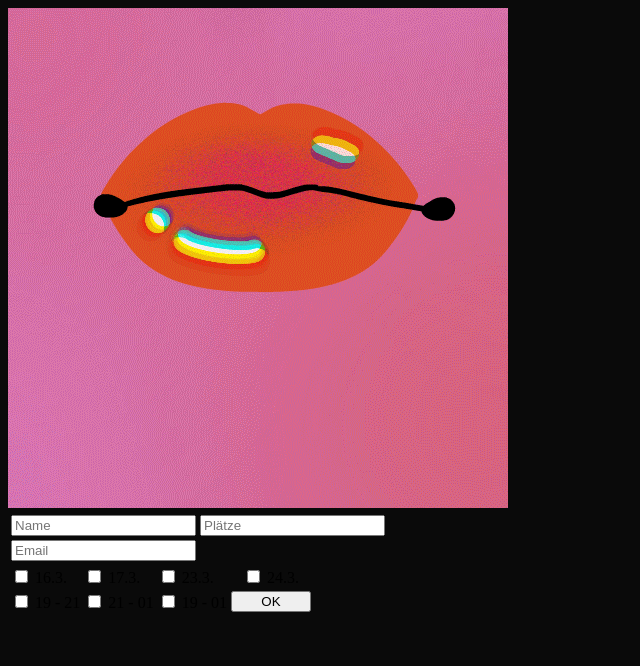
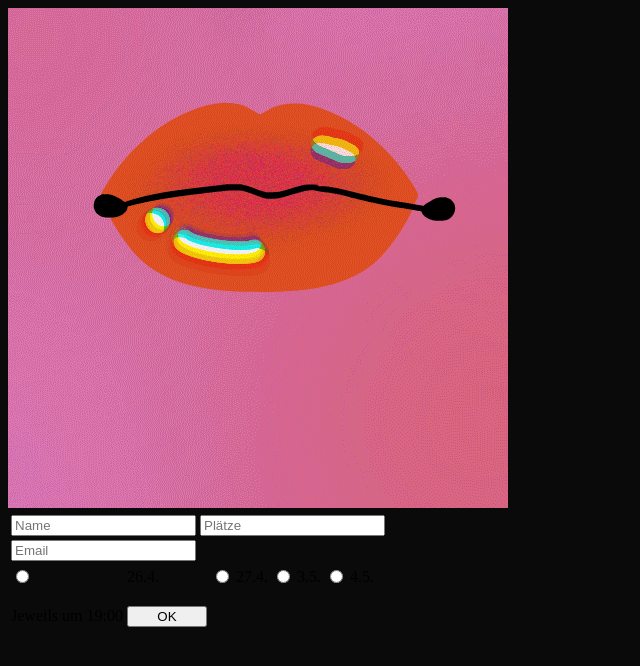
Before and after one commit to alexarnimueller/erikas-secret, a Flask app: page / in a window 1280 px wide. Shown: the top 666 px of the page, without its empty margins (0-640 px from the left). Run offline with Flask 3, Linux system fonts and the light colour scheme.

Commit message:
:construction:

```diff
--- a/app/templates/index.html
+++ b/app/templates/index.html
@@ -37,17 +37,13 @@
 
 			<table>
 				<tr>
-					<td><input class="checkbox" name="date1" id="date1" type="checkbox" value="16.3.">
-						<label for="date1">16.3.</label></td>
-					<td><input class="checkbox" name="date2" id="date2" type="checkbox" value="17.3."> 17.3.</td>
-					<td><input class="checkbox" name="date3" id="date3" type="checkbox" value="23.3."> 23.3.</td>
-					<td align="center"><input name="date4" id="date4" type="checkbox" value="24.3."> 24.3.
-					</td>
+					{% for day in form.date %}
+						<td>{{ day }}</td>
+						<td>{{ day.label }}</td>
+					{% endfor %}
 				</tr>
 				<tr>
-					<td><input class="checkbox" name="time1" id="time1" type="checkbox" value="19-21"> 19 - 21</td>
-					<td><input class="checkbox" name="time2" id="time2" type="checkbox" value="21-01"> 21 - 01</td>
-					<td><input class="checkbox" name="time3" id="time3" type="checkbox" value="19-01"> 19 - 01</td>
+					<td stype="text-align: center;"><p>Jeweils um 19:00</p></td>
 					<td align="right">
 						<button name="btn-submit" type="submit"
 								onclick="alert('Reservation abgeschickt!\nDu erhältst von uns eine Bestätigung.')"
```
